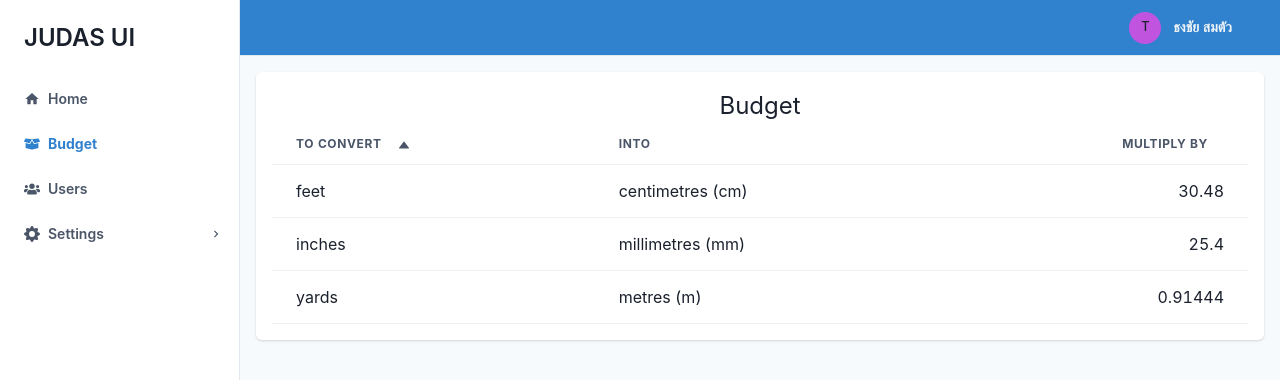
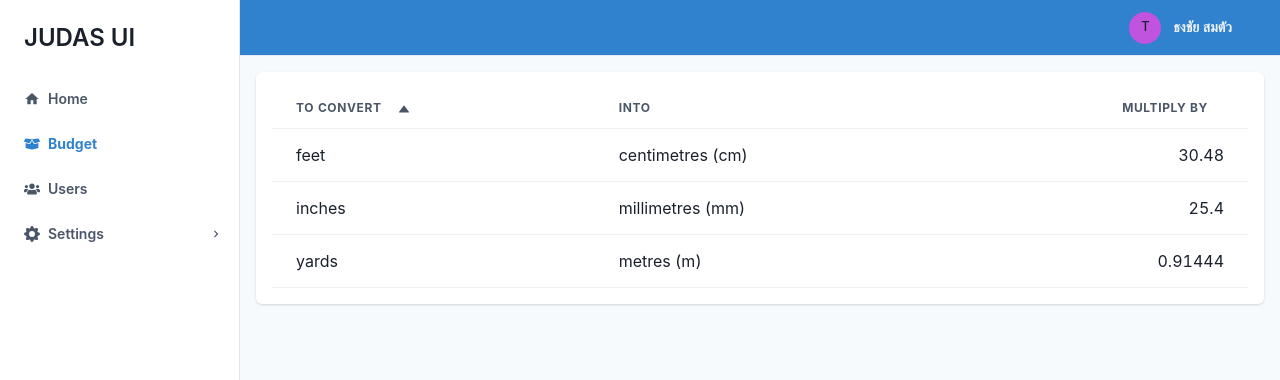
Before and after one commit to judascrow/react-chakra, a React (Vite) app: page /budget in a window 1280 px wide. Both pictures are taken after a click on the element "TO CONVERT". Shown: the top 380 px of the page. Built offline with nearby package versions, Linux system fonts and the light colour scheme.

Commit message:
datatable

```diff
--- /dev/null
+++ b/src/components/DataTable.jsx
@@ -0,0 +1,51 @@
+import * as React from "react";
+import { Table, Thead, Tbody, Tr, Th, Td, chakra } from "@chakra-ui/react";
+import { TriangleDownIcon, TriangleUpIcon } from "@chakra-ui/icons";
+import { useTable, useSortBy } from "react-table";
+
+export function DataTable({ data, columns }) {
+  const { getTableProps, getTableBodyProps, headerGroups, rows, prepareRow } =
+    useTable({ columns, data }, useSortBy);
+
+  return (
+    <Table {...getTableProps()}>
+      <Thead>
+        {headerGroups.map((headerGroup) => (
+          <Tr {...headerGroup.getHeaderGroupProps()}>
+            {headerGroup.headers.map((column) => (
+              <Th
+                {...column.getHeaderProps(column.getSortByToggleProps())}
+                isNumeric={column.isNumeric}
+              >
+                {column.render("Header")}
+                <chakra.span pl="4">
+                  {column.isSorted ? (
+                    column.isSortedDesc ? (
+                      <TriangleDownIcon aria-label="sorted descending" />
+                    ) : (
+                      <TriangleUpIcon aria-label="sorted ascending" />
+                    )
+                  ) : null}
+                </chakra.span>
+              </Th>
+            ))}
+          </Tr>
+        ))}
+      </Thead>
+      <Tbody {...getTableBodyProps()}>
+        {rows.map((row) => {
+          prepareRow(row);
+          return (
+            <Tr {...row.getRowProps()}>
+              {row.cells.map((cell) => (
+                <Td {...cell.getCellProps()} isNumeric={cell.column.isNumeric}>
+                  {cell.render("Cell")}
+                </Td>
+              ))}
+            </Tr>
+          );
+        })}
+      </Tbody>
+    </Table>
+  );
+}
--- a/src/pages/Budgets/Budgets.jsx
+++ b/src/pages/Budgets/Budgets.jsx
@@ -1,20 +1,6 @@
-import {
-  Text,
-  Table,
-  Thead,
-  Tbody,
-  Tr,
-  Th,
-  Td,
-  chakra,
-} from "@chakra-ui/react";
-import { TriangleDownIcon, TriangleUpIcon } from "@chakra-ui/icons";
-import { useTable, useSortBy } from "react-table";
-import { useMemo } from "react";
+import { DataTable } from "../../components/DataTable";
 
-const Budgets = () => {
-  const data = useMemo(
-    () => [
+const data = [
   {
     fromUnit: "inches",
     toUnit: "millimetres (mm)",
@@ -30,12 +16,9 @@ const Budgets = () => {
     toUnit: "metres (m)",
     factor: 0.91444,
   },
-    ],
-    []
-  );
+];
 
-  const columns = useMemo(
-    () => [
+const columns = [
   {
     Header: "To convert",
     accessor: "fromUnit",
@@ -49,62 +32,10 @@ const Budgets = () => {
     accessor: "factor",
     isNumeric: true,
   },
-    ],
-    []
-  );
+];
 
-  const { getTableProps, getTableBodyProps, headerGroups, rows, prepareRow } =
-    useTable({ columns, data }, useSortBy);
-
-  return (
-    <div>
-      <Text align={"center"} fontSize="2xl">
-        Budget
-      </Text>
-      <Table {...getTableProps()}>
-        <Thead>
-          {headerGroups.map((headerGroup) => (
-            <Tr {...headerGroup.getHeaderGroupProps()}>
-              {headerGroup.headers.map((column) => (
-                <Th
-                  {...column.getHeaderProps(column.getSortByToggleProps())}
-                  isNumeric={column.isNumeric}
-                >
-                  {column.render("Header")}
-                  <chakra.span pl="4">
-                    {column.isSorted ? (
-                      column.isSortedDesc ? (
-                        <TriangleDownIcon aria-label="sorted descending" />
-                      ) : (
-                        <TriangleUpIcon aria-label="sorted ascending" />
-                      )
-                    ) : null}
-                  </chakra.span>
-                </Th>
-              ))}
-            </Tr>
-          ))}
-        </Thead>
-        <Tbody {...getTableBodyProps()}>
-          {rows.map((row) => {
-            prepareRow(row);
-            return (
-              <Tr {...row.getRowProps()}>
-                {row.cells.map((cell) => (
-                  <Td
-                    {...cell.getCellProps()}
-                    isNumeric={cell.column.isNumeric}
-                  >
-                    {cell.render("Cell")}
-                  </Td>
-                ))}
-              </Tr>
-            );
-          })}
-        </Tbody>
-      </Table>
-    </div>
-  );
+const Budgets = () => {
+  return <DataTable columns={columns} data={data} />;
 };
 
 export default Budgets;
```
Lines whose indentation alone changed are shown as unchanged.
